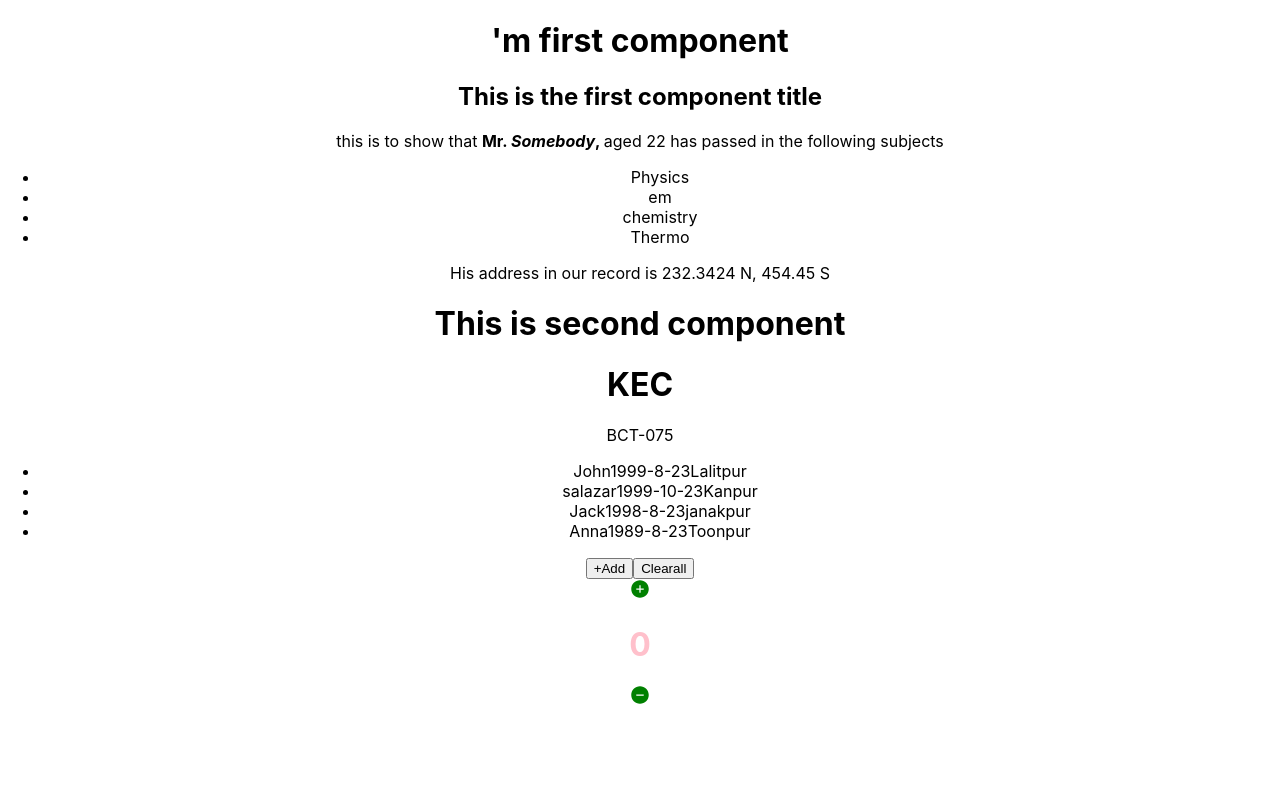
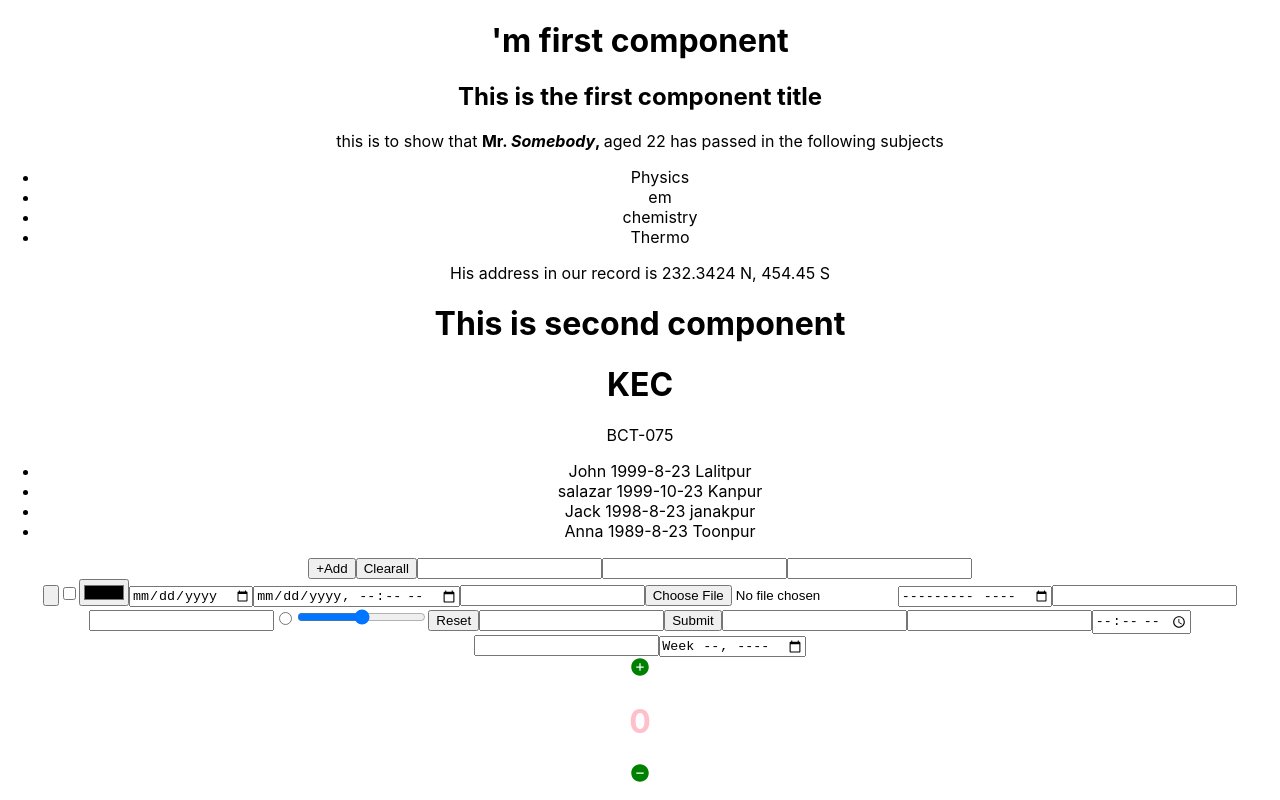
Before and after one commit to n-pravab/begineers-react-external, a React (Create React App) app: page / in a window 1280 px wide. Built offline with nearby package versions, Linux system fonts and the light colour scheme.

Commit message:
Add feature: add entry on pressing enter

```diff
--- a/src/components/StudentsRegister.js
+++ b/src/components/StudentsRegister.js
@@ -1,7 +1,57 @@
-import React, { useState } from "react";
+import React, { useState, useRef } from "react";
 
 const Register = ({ batch, faculty, college, students }) => {
   const [entries, setEntries] = useState(students);
+  const [name, setName] = useState("");
+  const [dob, setDob] = useState("");
+  const [address, setAddress] = useState("");
+
+  const nameRef = useRef(null);
+  const dobRef = useRef(null);
+  const addressRef = useRef(null);
+
+  const handlePressEnterAtName = (e) => {
+    console.log("press enter");
+    if (e.code === "Enter") {
+      dobRef.current.focus();
+    } else if (e.code === "ArrowRight") {
+      dobRef.current.focus();
+    } else if (e.code === "ArrowLeft") {
+      addressRef.current.focus();
+    }
+  };
+  const handlePressEnterAtDob = (e) => {
+    console.log("press enter");
+    if (e.code === "Enter") {
+      addressRef.current.focus();
+    } else if (e.code === "ArrowRight") {
+      addressRef.current.focus();
+    } else if (e.code === "ArrowLeft") {
+      nameRef.current.focus();
+    }
+  };
+  const handlePressEnterAtAddress = (e) => {
+    console.log("press enter");
+    if (e.code === "Enter") {
+      setEntries([
+        ...entries,
+        {
+          name: name,
+          dob: dob,
+          address: address,
+          id: entries.length + 1,
+        },
+      ]);
+      setName("");
+      setDob("");
+      setAddress("");
+      nameRef.current.focus();
+    } else if (e.code === "ArrowRight") {
+      nameRef.current.focus();
+    } else if (e.code === "ArrowLeft") {
+      dobRef.current.focus();
+    }
+  };
   return (
     <div>
       <h1>{college}</h1>
@@ -11,28 +61,120 @@ const Register = ({ batch, faculty, college, students }) => {
       <ul>
         {entries.map((s) => (
           <li key={s.id}>
-            <span>{s.name}</span>
-            <span>{s.dob}</span>
+            <span>{s.name} </span>
+            <span>{s.dob} </span>
             <span>{s.address}</span>
           </li>
         ))}
       </ul>
       <button
-        onClick={() =>
+        onClick={() => {
           setEntries([
             ...entries,
             {
-              name: "John cena",
-              dob: "1999-8-23",
-              address: "Lalitpur",
+              name: name,
+              dob: dob,
+              address: address,
               id: entries.length + 1,
             },
-          ])
-        }
+          ]);
+          setName("");
+          setDob("");
+          setAddress("");
+        }}
       >
         +Add
       </button>
       <button onClick={() => setEntries([])}>Clearall</button>
+      <input
+        ref={nameRef}
+        onKeyUp={handlePressEnterAtName}
+        onChange={(e) => setName(e.target.value)}
+        value={name}
+      />
+      <input
+        ref={dobRef}
+        onKeyUp={handlePressEnterAtDob}
+        onChange={(e) => setDob(e.target.value)}
+        value={dob}
+      />
+      <input
+        ref={addressRef}
+        onKeyUp={handlePressEnterAtAddress}
+        onChange={(e) => setAddress(e.target.value)}
+        value={address}
+      />
+
+      <form>
+        <input
+          type="button"
+          onChange={(event) => console.log(event.target.value)}
+        />
+        <input type="checkbox" onChange={(event) => console.log(event)} />
+        <input type="color" onChange={(event) => console.log(event)} />
+        <input type="date" onChange={(event) => console.log(event)} />
+        <input type="datetime-local" onChange={(event) => console.log(event)} />
+        <input type="email" onChange={(event) => console.log(event)} />
+        <input type="file" onChange={(event) => console.log(event)} />
+        <input
+          type="hidden"
+          onChange={(event) => console.log(event.target.value)}
+        />
+        {/* <input type="image" /> */}
+        <input
+          type="month"
+          onChange={(event) => console.log(event.target.value)}
+        />
+        <input
+          type="number"
+          onChange={(event) => console.log(event.target.value)}
+        />
+        <input
+          type="password"
+          onChange={(event) => console.log(event.target.value)}
+        />
+        <input
+          type="radio"
+          onChange={(event) => console.log(event.target.value)}
+        />
+        <input
+          type="range"
+          onChange={(event) => console.log(event.target.value)}
+        />
+        <input
+          type="reset"
+          onChange={(event) => console.log(event.target.value)}
+        />
+        <input
+          type="search"
+          onChange={(event) => console.log(event.target.value)}
+        />
+        <input
+          type="submit"
+          onChange={(event) => console.log(event.target.value)}
+        />
+        <input
+          type="tel"
+          onChange={(event) => console.log(event.target.value)}
+        />
+        <input
+          type="text"
+          onChange={(event) => console.log(event.target.value)}
+          onKeyUp={(event) => console.log(event)}
+        />
+        <input
+          type="time"
+          onChange={(event) => console.log(event.target.value)}
+        />
+        <input
+          type="url"
+          onChange={(event) => console.log(event.target.value)}
+        />
+        <input
+          type="week"
+          onChange={(event) => console.log(event.target.value)}
+        />
+      </form>
     </div>
   );
 };
```
